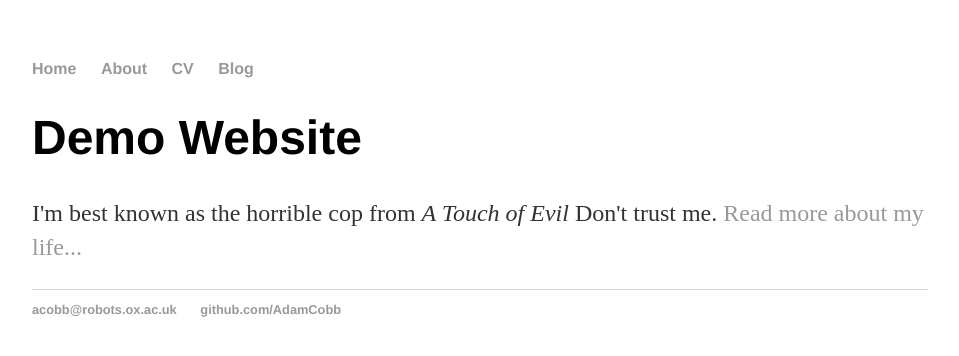
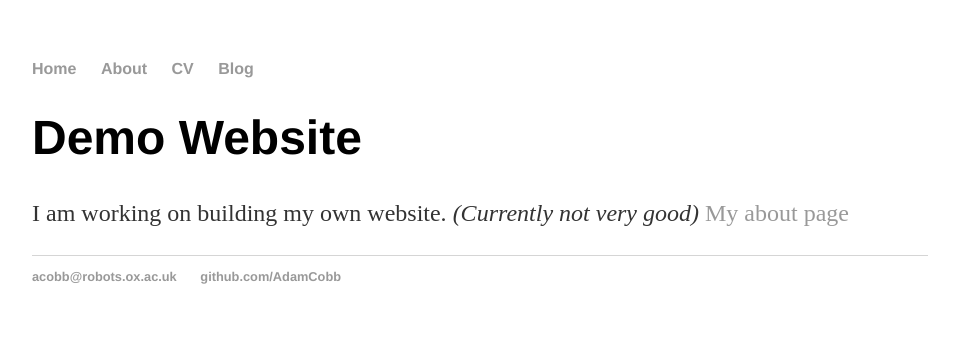
Before and after one commit to AdamCobb/AdamCobb.github.io, a Jekyll site: the page built from index.html, in a window 1280 px wide. Shown: the top 356 px of the page, without its empty margins (160-1119 px from the left). Built offline with Jekyll 4.4.1, drawn with Linux system fonts in a browser that asks for light colours.

Commit message:
Update index.html

```diff
--- a/index.html
+++ b/index.html
@@ -1,8 +1,8 @@
 ---
 layout: default
-title: Hank Quinlan, Horrible Cop
+title: Adam Cobb
 ---
 <div class="blurb">
 	<h1>Demo Website</h1>
-	<p>I'm best known as the horrible cop from <em>A Touch of Evil</em> Don't trust me. <a href="/about">Read more about my life...</a></p>
+	<p>I am working on building my own website. <em>(Currently not very good)</em> <a href="/about">My about page</a></p>
 </div><!-- /.blurb -->
```
